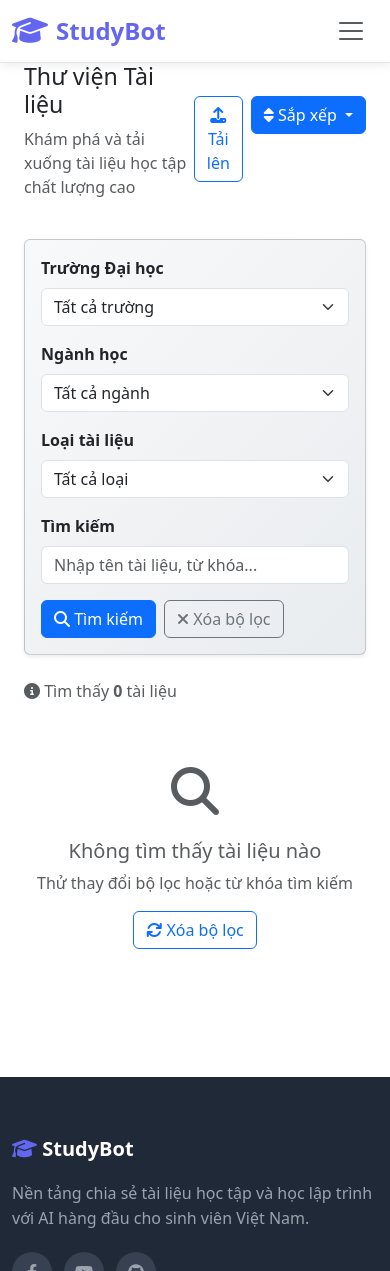
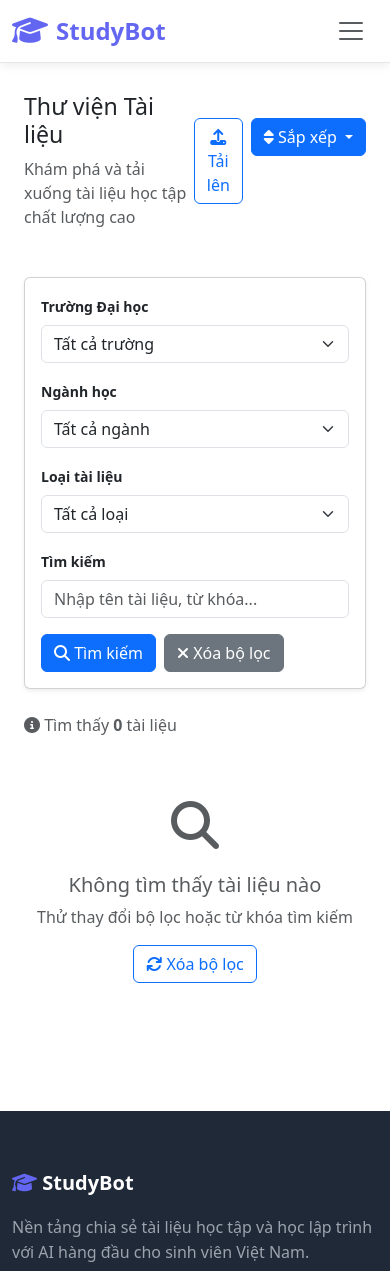
Before and after one commit to Locwara/DO_AN_4, a Django app: page /documents/ in a window 390 px wide. Shown: the top 1271 px of the page. Run offline with Django 5.2, Linux system fonts and the light colour scheme; data that the repository does not hold is empty; some libraries are stand-ins or nearby versions.

```diff
--- a/doan4/home/templates/documents/list.html
+++ b/doan4/home/templates/documents/list.html
@@ -59,10 +59,26 @@
     }
 
     .search-card {
-        background: linear-gradient(135deg, #f8f9fa 0%, #e9ecef 100%);
-        border: none;
-        border-radius: 15px;
+        background: white;
+        border: 1px solid #e5e7eb;
+        border-radius: 12px;
     }
+
+    .file-icon {
+        width: 50px;
+        height: 50px;
+        display: flex;
+        align-items: center;
+        justify-content: center;
+        font-size: 2rem;
+        border-radius: 8px;
+    }
+
+    .file-icon.pdf { background: #fee2e2; color: #dc2626; }
+    .file-icon.doc { background: #dbeafe; color: #2563eb; }
+    .file-icon.xls { background: #d1fae5; color: #059669; }
+    .file-icon.ppt { background: #fed7aa; color: #ea580c; }
+    .file-icon.txt { background: #e5e7eb; color: #6b7280; }
 
     @media (max-width: 768px) {
         .document-card:hover {
@@ -73,12 +89,12 @@
 {% endblock %}
 
 {% block content %}
-<div class="container-fluid px-4">
+<div class="container-fluid px-4" style="padding-top: 30px;">
     <!-- Header Section -->
-    <div class="d-flex justify-content-between align-items-center mb-4">
+    <div class="d-flex justify-content-between align-items-center mb-5">
         <div>
-            <h1 class="h3 text-gray-800">Thư viện Tài liệu</h1>
-            <p class="text-muted">Khám phá và tải xuống tài liệu học tập chất lượng cao</p>
+            <h1 class="h3 text-gray-800 mb-2">Thư viện Tài liệu</h1>
+            <p class="text-muted mb-0">Khám phá và tải xuống tài liệu học tập chất lượng cao</p>
         </div>
         <div class="d-flex gap-2">
             <button class="btn btn-outline-primary" data-bs-toggle="modal" data-bs-target="#uploadModal">
@@ -110,11 +126,11 @@
     {% endif %}
 
     <!-- Filters Section -->
-    <div class="card search-card mb-4 shadow-sm">
+    <div class="card search-card mb-4 shadow-sm" style="max-width: 900px;">
         <div class="card-body">
             <form method="GET" class="row g-3" id="searchForm">
-                <div class="col-md-4">
-                    <label class="form-label fw-semibold">Trường Đại học</label>
+                <div class="col-md-6">
+                    <label class="form-label fw-semibold small">Trường Đại học</label>
                     <select name="university" class="form-select" id="universitySelect">
                         <option value="">Tất cả trường</option>
                         {% for university in universities %}
@@ -126,8 +142,8 @@
                     </select>
                 </div>
 
-                <div class="col-md-4">
-                    <label class="form-label fw-semibold">Ngành học</label>
+                <div class="col-md-6">
+                    <label class="form-label fw-semibold small">Ngành học</label>
                     <select name="course" class="form-select" id="courseSelect">
                         <option value="">Tất cả ngành</option>
                         {% for course in courses %}
@@ -139,8 +155,8 @@
                     </select>
                 </div>
 
-                <div class="col-md-4">
-                    <label class="form-label fw-semibold">Loại tài liệu</label>
+                <div class="col-md-6">
+                    <label class="form-label fw-semibold small">Loại tài liệu</label>
                     <select name="document_type" class="form-select">
                         <option value="">Tất cả loại</option>
                         <option value="textbook" {% if request.GET.document_type == 'textbook' %}selected{% endif %}>Giáo trình</option>
@@ -152,18 +168,18 @@
                     </select>
                 </div>
 
-                <div class="col-md-8">
-                    <label class="form-label fw-semibold">Tìm kiếm</label>
+                <div class="col-md-6">
+                    <label class="form-label fw-semibold small">Tìm kiếm</label>
                     <input type="text" name="search" class="form-control"
                            placeholder="Nhập tên tài liệu, từ khóa..."
                            value="{{ request.GET.search }}">
                 </div>
 
-                <div class="col-md-4 d-flex align-items-end">
-                    <button type="submit" class="btn btn-primary me-2">
+                <div class="col-12 d-flex align-items-end gap-2">
+                    <button type="submit" class="btn btn-primary">
                         <i class="fas fa-search"></i> Tìm kiếm
                     </button>
-                    <a href="{% url 'documents_list' %}" class="btn btn-outline-secondary">
+                    <a href="{% url 'documents_list' %}" class="btn btn-secondary">
                         <i class="fas fa-times"></i> Xóa bộ lọc
                     </a>
                 </div>
@@ -185,7 +201,7 @@
     <!-- Documents Grid -->
     <div class="row" id="documentsGrid">
         {% for document in documents %}
-        <div class="col-lg-4 col-md-6 mb-4">
+        <div class="col-xl-3 col-lg-4 col-md-6 mb-3">
             <div class="card document-card h-100 shadow-sm">
                 <!-- Document Header -->
                 <div class="card-header bg-gradient-primary text-white d-flex justify-content-between align-items-center">
@@ -254,8 +289,8 @@
                 </div>
 
                 <!-- Card Body -->
-                <div class="card-body d-flex flex-column">
-                    <h6 class="card-title fw-bold mb-2">
+                <div class="card-body d-flex flex-column" style="padding: 1rem;">
+                    <h6 class="card-title fw-bold mb-2" style="font-size: 0.95rem;">
                         <a href="{% url 'document_view' document.id %}"
                            class="text-decoration-none text-dark stretched-link"
                            style="z-index: 2;">
```
Also changed, not shown: other parts of doan4/home/templates/documents/list.html (+25 -6 lines).
